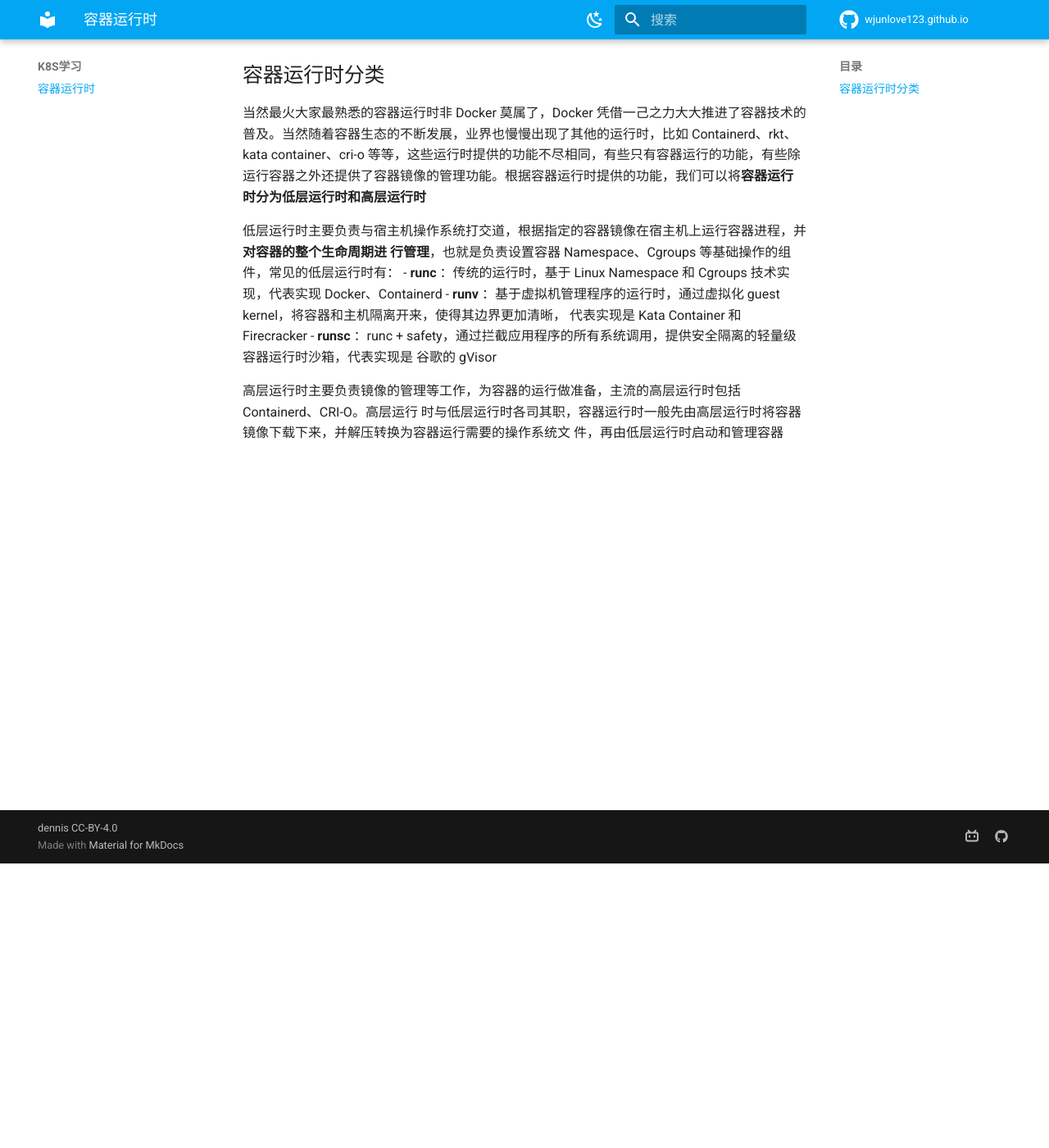
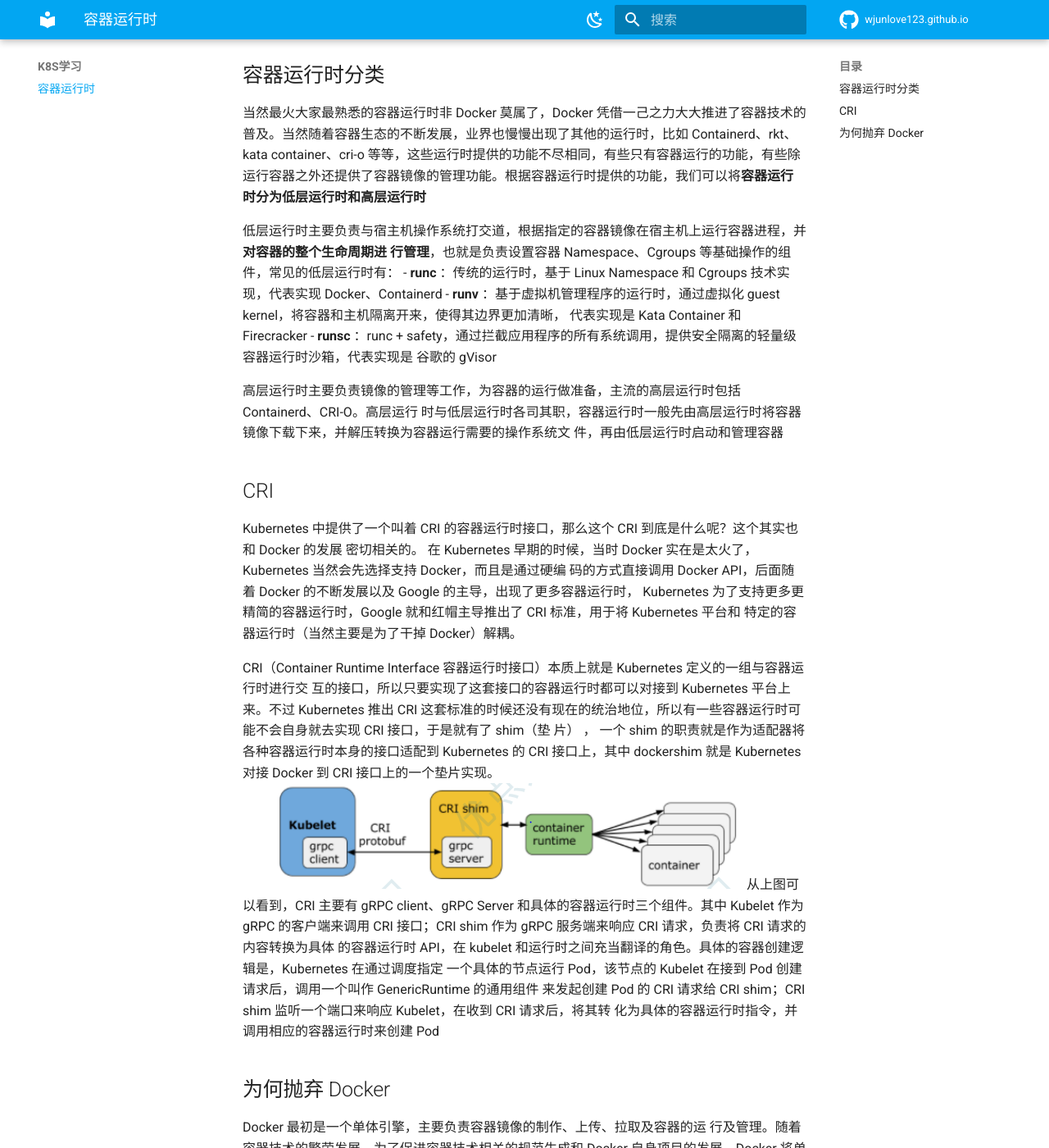
Before and after one commit to wjunlove123/wjunlove123.github.io, an MkDocs documentation site: the page built from docs/k8s-learning/container.md, in a window 1280 px wide and 1400 px high, scrolled down 347 px. Shown: the whole window at 82% size. Built offline with MkDocs 1.6.1 and Material for MkDocs 9.7.7, drawn with Linux system fonts in a browser that asks for light colours; comment, search, counter and statistics services are not loaded; some of the changed text lies outside the part shown.

Commit message:
20230221

```diff
--- a/docs/k8s-learning/container.md
+++ b/docs/k8s-learning/container.md
@@ -15,3 +15,53 @@
 高层运行时主要负责镜像的管理等工作，为容器的运行做准备，主流的高层运行时包括 Containerd、CRI-O。高层运行
 时与低层运行时各司其职，容器运行时一般先由高层运行时将容器镜像下载下来，并解压转换为容器运行需要的操作系统文
 件，再由低层运行时启动和管理容器
+
+## CRI
+Kubernetes 中提供了一个叫着 CRI 的容器运行时接口，那么这个 CRI 到底是什么呢？这个其实也和 Docker 的发展
+密切相关的。
+在 Kubernetes 早期的时候，当时 Docker 实在是太火了，Kubernetes 当然会先选择支持 Docker，而且是通过硬编
+码的方式直接调用 Docker API，后面随着 Docker 的不断发展以及 Google 的主导，出现了更多容器运行时，
+Kubernetes 为了支持更多更精简的容器运行时，Google 就和红帽主导推出了 CRI 标准，用于将 Kubernetes 平台和
+特定的容器运行时（当然主要是为了干掉 Docker）解耦。
+
+CRI（Container Runtime Interface 容器运行时接口）本质上就是 Kubernetes 定义的一组与容器运行时进行交
+互的接口，所以只要实现了这套接口的容器运行时都可以对接到 Kubernetes 平台上来。不过 Kubernetes 推出 CRI
+这套标准的时候还没有现在的统治地位，所以有一些容器运行时可能不会自身就去实现 CRI 接口，于是就有了 shim（垫
+片） ， 一个 shim 的职责就是作为适配器将各种容器运行时本身的接口适配到 Kubernetes 的 CRI 接口上，其中
+dockershim 就是 Kubernetes 对接 Docker 到 CRI 接口上的一个垫片实现。
+![](2023-02-21-15-50-32.png)
+从上图可以看到，CRI 主要有 gRPC client、gRPC Server 和具体的容器运行时三个组件。其中 Kubelet 作为
+gRPC 的客户端来调用 CRI 接口；CRI shim 作为 gRPC 服务端来响应 CRI 请求，负责将 CRI 请求的内容转换为具体
+的容器运行时 API，在 kubelet 和运行时之间充当翻译的角色。具体的容器创建逻辑是，Kubernetes 在通过调度指定
+一个具体的节点运行 Pod，该节点的 Kubelet 在接到 Pod 创建请求后，调用一个叫作 GenericRuntime 的通用组件
+来发起创建 Pod 的 CRI 请求给 CRI shim；CRI shim 监听一个端口来响应 Kubelet，在收到 CRI 请求后，将其转
+化为具体的容器运行时指令，并调用相应的容器运行时来创建 Pod
+## 为何抛弃 Docker
+Docker 最初是一个单体引擎，主要负责容器镜像的制作、上传、拉取及容器的运
+行及管理。随着容器技术的繁荣发展，为了促进容器技术相关的规范生成和 Docker 自身项目的发展，Docker 将单体引擎
+拆分为三部分，分别为 runc 、containerd 和 dockerd，其中 runc 主要负责容器的运行和生命周期的管理、
+containerd 主要负责容器镜像的下载和解压等镜像管理功能、dockerd 主要负责提供镜像构建、上传等功能同时提供
+容器存储和网络的映射功能，同时也是 Docker 服务器端的守护进程，用来响应 Docker 客户端发来的各种容器、镜像管
+理的任务。Docker 公司将 runc 捐献给了 OCI，将 containerd 捐献给了 CNCF，剩下的 dockerd 作为 Docker
+运行时由 Docker 公司自己维护
+如前所述，Kubernetes 在引入 CRI 之后，kubelet 需要通过 CRI shim 去调用具体的容器运行时工具，由于早期
+Kubernetes 对 Docker 的支持是内置的，因此官方自己实现了 dockershim，通过 dockershim 去访问 dockerd
+![](2023-02-21-16-06-54.png)
+假设我们使用的是 Docker，当我们在 Kubernetes 中创建一个 Pod 的时候，首先就是 kubelet 通过 CRI 接口调用
+dockershim，请求创建一个容器，kubelet 可以视作一个简单的 CRI Client, 而 dockershim 就是接收请求的
+Server，不过他们都是在 kubelet 内置的。
+dockershim 收到请求后, 转化成 dockerd 能识别的请求, 发到 Docker Daemon 上请求创建一个容器，请求到了
+Docker Daemon 后续就是 Docker 创建容器的流程了，去调用 Containerd，然后创建 Containerd-shim 进程，
+通过该进程去调用 runc 去真正创建容器。
+其实我们仔细观察也不难发现使用 Docker 的话其实是调用链太长，真正容器相关的操作其实 Containerd 就完全足够
+了，Docker 太过于复杂笨重了，当然 Docker 深受欢迎的很大一个原因就是提供了很多对用户操作比较友好的功能，但是
+对于 Kubernetes 来说压根不需要这些功能，因为都是通过接口去操作容器的，所以自然也就可以将容器运行时切换到
+Containerd
+![](2023-02-21-16-08-55.png)
+
+切换到 Containerd 可以消除掉中间环节，操作体验也和以前一样，但是由于直接用容器运行时调度容器，所以它们对
+Docker 来说是不可见的。 因此，你以前用来检查这些容器的 Docker 工具就不能使用了。
+你不能再使用 docker ps 或 docker inspect 命令来获取容器信息。由于不能列出容器，因此也不能获取日志、停止
+容器，甚至不能通过 docker exec 在容器中执行命令。
+当然我们仍然可以下载镜像，或者用 docker build 命令构建镜像，但用 Docker 构建、下载的镜像，对于容器运行时
+和 Kubernetes，均不可见。为了在 Kubernetes 中使用，需要把镜像推送到镜像仓库中去。
```
Also changed, not shown: docs/k8s-learning/2023-02-21-15-50-32.png (added), docs/k8s-learning/2023-02-21-16-06-54.png (added), docs/k8s-learning/2023-02-21-16-08-55.png (added), 1 other file.
